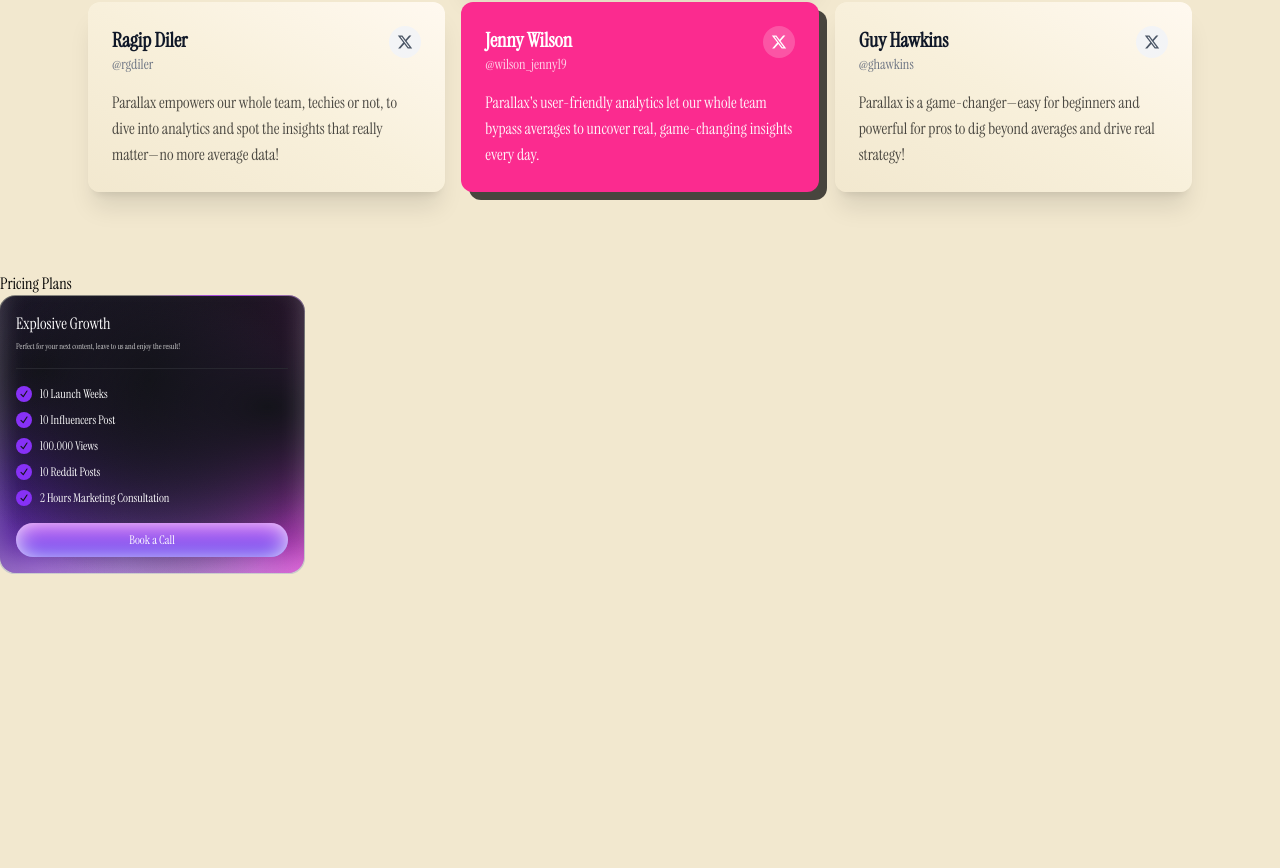
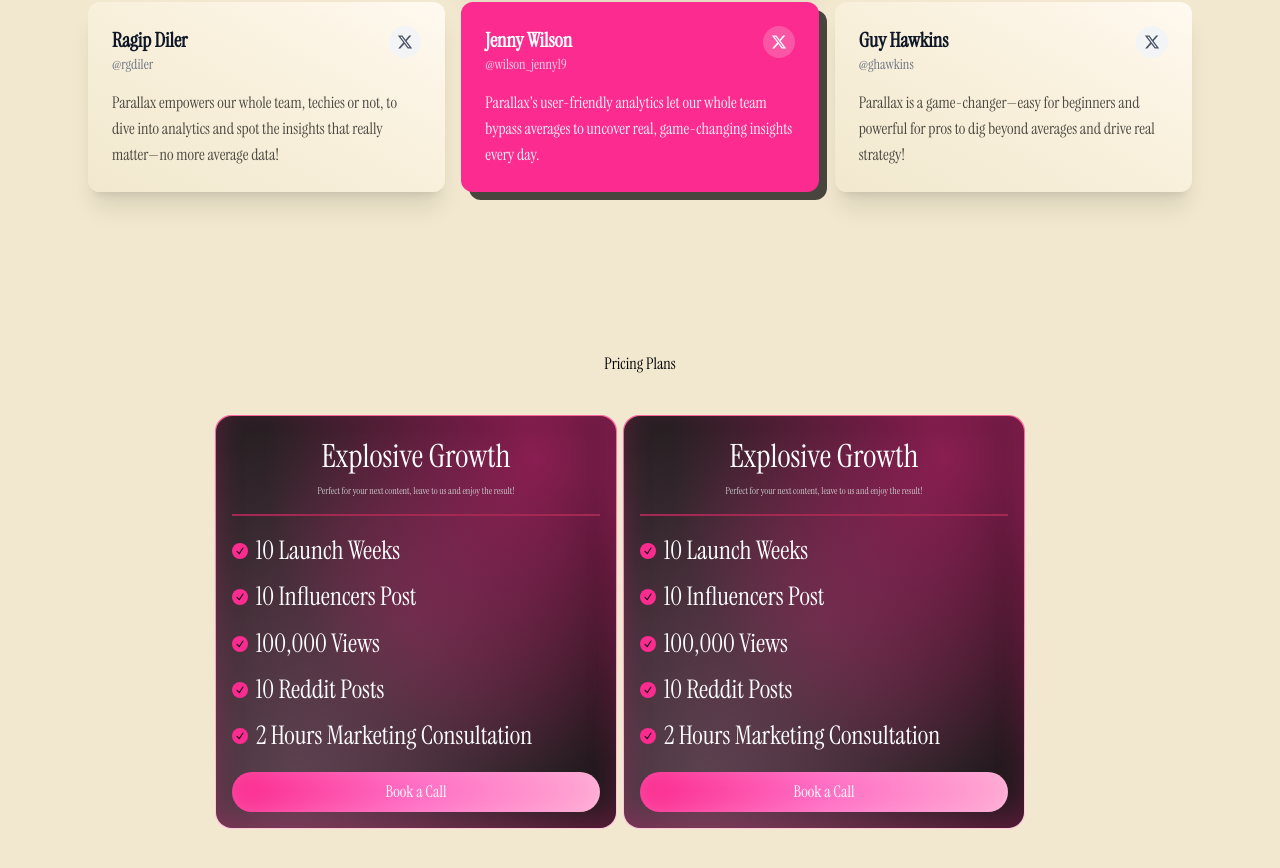
Before and after one commit to FahadBinQaiser/Parallax, a React (Vite) app: page / in a window 1280 px wide. Shown: the part 4121-4989 px from the top of the page. Before the commit the page ends 4695 px from the top, so only its background shows below. Built offline with nearby package versions, Linux system fonts and the light colour scheme.

Commit message:
Adjusting stuff with card

```diff
--- a/src/components/PricingSection/PricingSection.jsx
+++ b/src/components/PricingSection/PricingSection.jsx
@@ -3,10 +3,13 @@ import PricingCard from "../UI_Components/PricingCard";
 
 export default function PricingSection() {
   return (
-    <section>
-      <h2>Pricing Plans</h2>
-      <div>
-        <PricingCard />
+    <section className="py-20 pricing-section">
+      <div className="max-w-4xl space-y-10 mx-auto px-6 text-center">
+        <h2>Pricing Plans</h2>
+        <div className="pricingCards gap-2 flex flex-row">
+          <PricingCard />
+          <PricingCard />
+        </div>
       </div>
     </section>
   );
--- a/src/components/UI_Components/PricingCard.jsx
+++ b/src/components/UI_Components/PricingCard.jsx
@@ -63,7 +63,7 @@ const PricingCard = () => {
                 />
               </svg>
             </span>
-            <span className="list_text">100.000 Views</span>
+            <span className="list_text">100,000 Views</span>
           </li>
           <li className="card__list_item">
             <span className="check">
@@ -109,160 +109,123 @@ const PricingCard = () => {
 const StyledWrapper = styled.div`
   .card {
     --white: hsl(0, 0%, 100%);
-    --black: hsl(240, 15%, 9%);
-    --paragraph: hsl(0, 0%, 83%);
-    --line: hsl(240, 9%, 17%);
-    --primary: hsl(266, 92%, 58%);
+    --black: hsl(240, 15%, 8%);
+    --paragraph: hsl(0, 0%, 80%);
+    --line: hsl(340, 60%, 40%);
+    --primary: #fb2b8f;
 
     position: relative;
-
     display: flex;
     flex-direction: column;
     gap: 1rem;
 
     padding: 1rem;
-    width: 19rem;
-    background-color: hsla(240, 15%, 9%, 1);
+    width: 25rem;
+    background-color: hsl(340, 15%, 8%);
     background-image: radial-gradient(
-        at 88% 40%,
-        hsla(240, 15%, 9%, 1) 0px,
-        transparent 85%
+        at 80% 10%,
+        rgba(251, 43, 143, 0.5) 0px,
+        transparent 60%
       ),
-      radial-gradient(at 49% 30%, hsla(240, 15%, 9%, 1) 0px, transparent 85%),
-      radial-gradient(at 14% 26%, hsla(240, 15%, 9%, 1) 0px, transparent 85%),
-      radial-gradient(at 0% 64%, hsla(263, 93%, 56%, 1) 0px, transparent 85%),
-      radial-gradient(at 41% 94%, hsla(284, 100%, 84%, 1) 0px, transparent 85%),
-      radial-gradient(at 100% 99%, hsla(306, 100%, 57%, 1) 0px, transparent 85%);
-
+      radial-gradient(at 20% 90%, rgba(255, 180, 220, 0.3) 0px, transparent 80%),
+      radial-gradient(at 50% 50%, rgba(251, 43, 143, 0.15) 0px, transparent 70%),
+      radial-gradient(at 0% 0%, rgba(255, 255, 255, 0.04) 0px, transparent 60%);
     border-radius: 1rem;
-    box-shadow: 0px -16px 24px 0px rgba(255, 255, 255, 0.25) inset;
+    box-shadow: 0px -12px 28px 0px rgba(255, 43, 143, 0.25) inset;
   }
 
   .card .card__border {
     overflow: hidden;
     pointer-events: none;
-
     position: absolute;
     z-index: -10;
     top: 50%;
     left: 50%;
     transform: translate(-50%, -50%);
-
     width: calc(100% + 2px);
     height: calc(100% + 2px);
     background-image: linear-gradient(
       0deg,
       hsl(0, 0%, 100%) -50%,
-      hsl(0, 0%, 40%) 100%
+      hsl(340, 100%, 70%) 100%
     );
-
     border-radius: 1rem;
   }
 
-  .card .card__border::before {
-    content: "";
-    pointer-events: none;
-
-    position: fixed;
-    z-index: 200;
-    top: 50%;
-    left: 50%;
-    transform: translate(-50%, -50%), rotate(0deg);
-    transform-origin: left;
-
-    width: 200%;
-    height: 10rem;
-    background-image: linear-gradient(
-      0deg,
-      hsla(0, 0%, 100%, 0) 0%,
-      hsl(277, 95%, 60%) 40%,
-      hsl(277, 95%, 60%) 60%,
-      hsla(0, 0%, 40%, 0) 100%
-    );
-
-    animation: rotate 8s linear infinite;
-  }
-
-  @keyframes rotate {
-    to {
-      transform: rotate(360deg);
-    }
-  }
-
   .card .card_title__container .card_title {
-    font-size: 1rem;
+    font-size: 2rem;
     color: var(--white);
   }
 
   .card .card_title__container .card_paragraph {
     margin-top: 0.25rem;
-    width: 65%;
-
-    font-size: 0.5rem;
+    width: 100%;
+    text-align: center;
+    font-size: 0.6rem;
     color: var(--paragraph);
   }
 
-  .card .line {
+  .line {
     width: 100%;
     height: 0.1rem;
     background-color: var(--line);
-
     border: none;
   }
 
-  .card .card__list {
+  .card__list {
     display: flex;
     flex-direction: column;
     gap: 0.5rem;
   }
 
-  .card .card__list .card__list_item {
+  .card__list_item {
     display: flex;
     align-items: center;
     gap: 0.5rem;
   }
 
-  .card .card__list .card__list_item .check {
+  .check {
     display: flex;
     justify-content: center;
     align-items: center;
-
     width: 1rem;
     height: 1rem;
     background-color: var(--primary);
-
     border-radius: 50%;
   }
 
-  .card .card__list .card__list_item .check .check_svg {
+  .check_svg {
     width: 0.75rem;
     height: 0.75rem;
-
     fill: var(--black);
   }
 
-  .card .card__list .card__list_item .list_text {
-    font-size: 0.75rem;
+  .list_text {
+    font-size: 1.6rem;
     color: var(--white);
   }
 
-  .card .button {
+  .button {
     cursor: pointer;
-
     padding: 0.5rem;
     width: 100%;
     background-image: linear-gradient(
-      0deg,
-      rgba(94, 58, 238, 1) 0%,
-      rgba(197, 107, 240, 1) 100%
+      90deg,
+      #fb2b8f 0%,
+      #ff6ec4 50%,
+      #ffa8d3 100%
     );
-
-    font-size: 0.75rem;
+    font-size: 1rem;
     color: var(--white);
-
     border: 0;
     border-radius: 9999px;
-    box-shadow: inset 0 -2px 25px -4px var(--white);
+    box-shadow: inset 0 -2px 25px -4px rgba(255, 255, 255, 0.2);
+  }
+
+  .button:hover {
+    transform: scale(1.02);
+    transition: all 0.2s ease;
+    box-shadow: 0 0 12px rgba(251, 43, 143, 0.5);
   }
 `;
 
```
